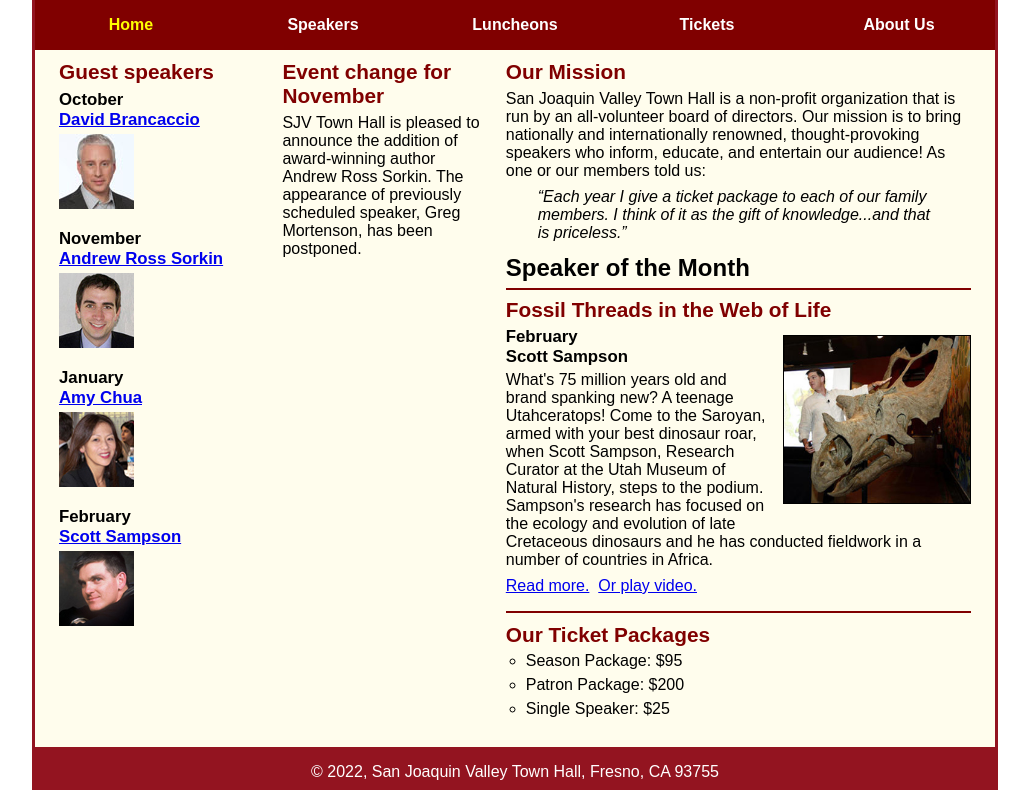
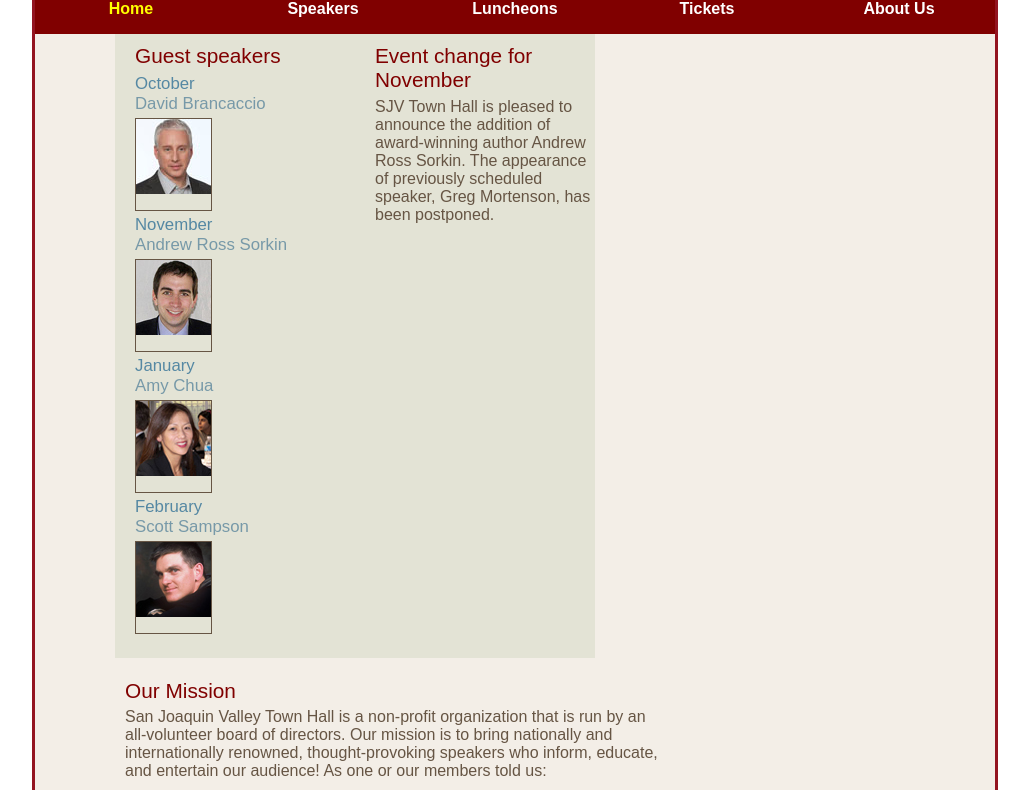
Before and after one commit to Veliz-LAMC/short-9-1-strong86, a plain HTML site: page town_hall/c09x_index.html in a window 1280 px wide. Shown: the part 123-913 px from the top of the page, without its empty margins (125-1154 px from the left). Drawn offline with nearby package versions, Linux system fonts and the light colour scheme.

Commit message:
Update c09x_main.css

```diff
--- a/town_hall/styles/c09x_main.css
+++ b/town_hall/styles/c09x_main.css
@@ -7,23 +7,52 @@ html {
 	background-color: white;
 }
 body {
-	font-family: Arial, Helvetica, sans-serif;
+	font-family: Arial,  sans-serif;
     font-size: 100%;
     width: 98%;
     max-width: 960px;
     margin: 0 auto;
     border: 3px solid #931420;
-    background-color: #fffded;
+    background-color: #f3eee7;
+    color: #665544;
+}
+h1, h2, h3 {
+font-weight: normal;
+color: #5588a3;
+}
+
+a {
+color: #7799a8;
+text-decoration: none;
 }
 a:focus, a:hover {
 	font-style: italic;
+	text-decoration: underline;
 }
+blockquote {
+font-style: italic;
+margin: 10px 0;
+padding: 10px 20px;
+background-color: #f8f4e8;
+border-left: 8px solid #665544;
+}
+
+img {
+border: 1px solid #665544;
+}
+
+.shadow {
+text-shadow: 2px 2px 3px #aaa;
+}
+
 /* the styles for the header */
 header {
-	padding: 1.5em 0 2em 0;
+	padding: 20px  10px;
 	border-bottom: 3px solid #931420;
 	background-image: linear-gradient(
 	    30deg, #f6bb73 0%, #f6bb73 30%, white 50%, #f6bb73 80%, #f6bb73 100%);
+	background-color: #d5d5d5;
+	text-align: center;
 }
 header h2 {
 	font-size: 175%;
@@ -86,13 +115,18 @@ header img {
 /* the styles for the main content */
 main {
     display: flex;
+    max-width: 800px;
+    margin: 0 auto;
+    flex-wrap: wrap;
 }
 
 /* the styles for the section */
 section {
     flex-basis: 70%;
     order: 2;
-	padding: 0 2.5% 20px 2.5%;
+    width: 100%;
+    box-sizing: border-box;
+    padding: 10px;
 }
 section h1 {
 	font-size: 150%;
@@ -124,6 +158,9 @@ article {
 	padding: .5em 0;
 	border-top: 2px solid #800000;
 	border-bottom: 2px solid #800000;
+	width: 60%;
+        margin-right: 5%;
+       box-sizing: border-box;
 }
 article h2 {
 	padding-top: 0;
@@ -144,7 +181,10 @@ article img {
 aside {
     flex-basis: 30%;
     order: 1;
-	padding: 0 0 20px 2.5%;
+    padding: 0 0 20px 2.5%;
+    width: 35%;
+    box-sizing: border-box;
+    background-color: #e3e3d5;
 }
 aside h2 {
 	color: #800000;
@@ -162,9 +202,10 @@ aside img {
 
 /* the styles for the footer */
 footer {
-	background-color: #931420;
 	clear: both;
-
+	text-align: center;
+        background-color: #d5d5d5;
+        padding: 10px;
 }
 footer p {
 	text-align: center;
@@ -222,3 +263,11 @@ footer p {
 @media only screen and (max-width: 479px) {
 	body { font-size: 90%; }
 }
+
+/* Media Queries */
+@media screen and (max-width: 600px) {
+aside, article {
+width: 100%;
+margin-right: 0;
+}
+}
```
